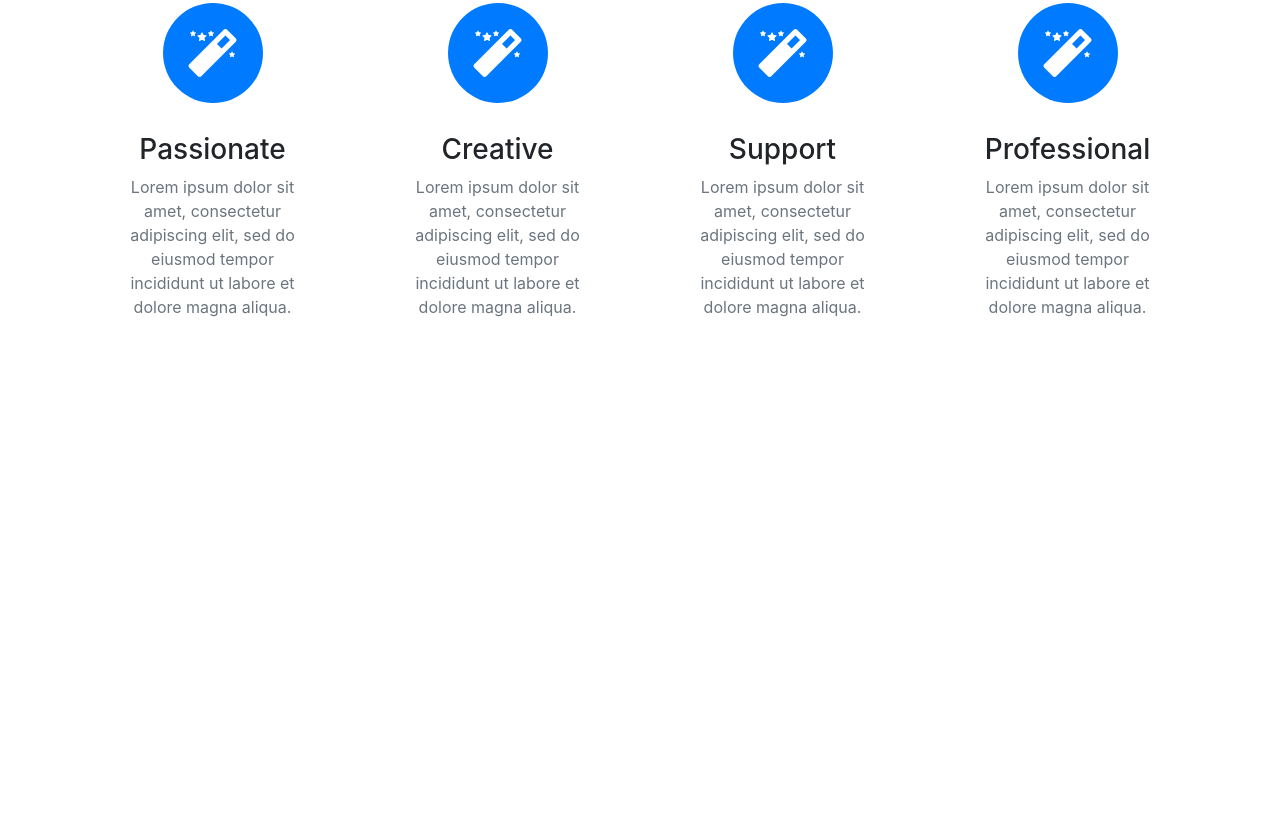
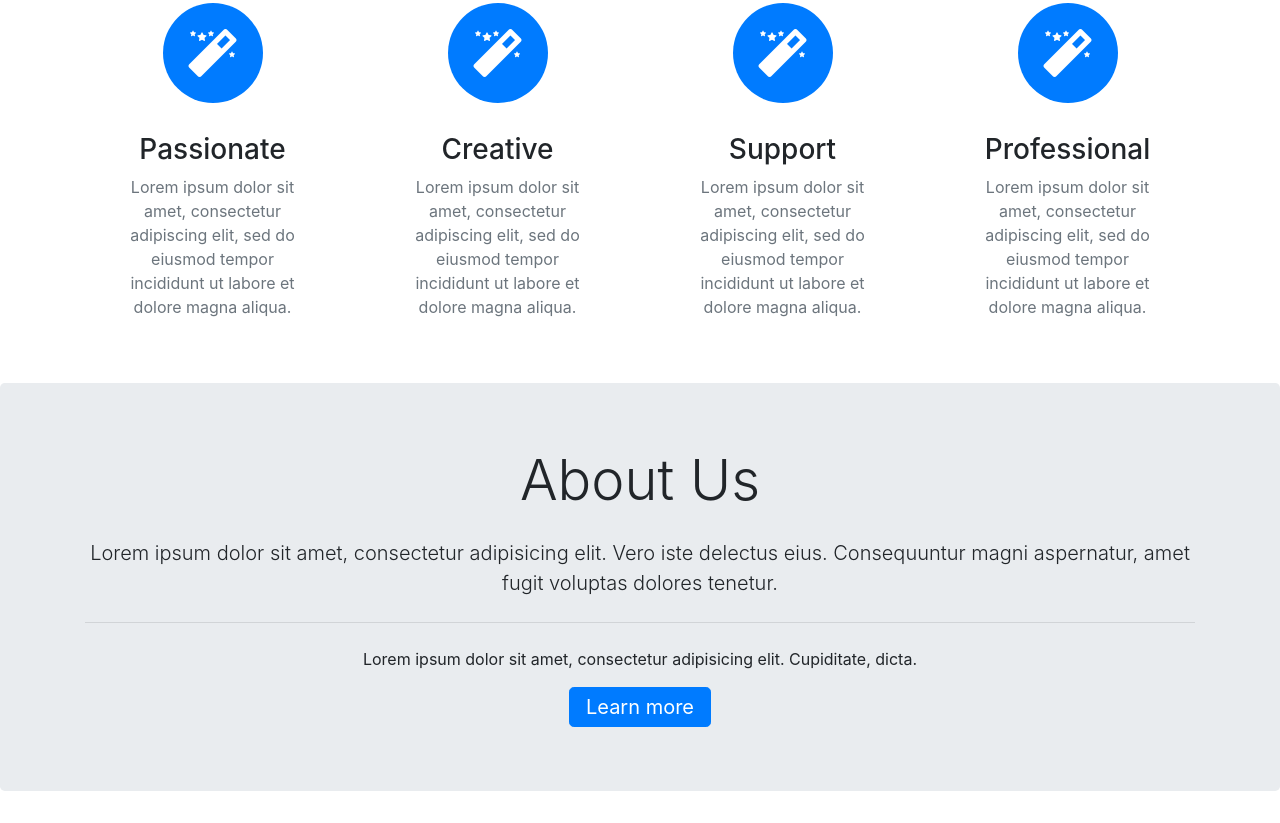
Before and after one commit to ericzprice/bootstrapproject, a plain HTML site: page index.html in a window 1280 px wide. Shown: the part 975-1798 px from the top of the page. Before the commit the page ends 1358 px from the top, so only its background shows below. Drawn offline with nearby package versions, Linux system fonts and the light colour scheme.

Commit message:
jumbotron

```diff
--- a/index.html
+++ b/index.html
@@ -127,6 +127,22 @@
 
 
             <!-- End features -->
+
+            <!-- about -->
+            <div class="jumbotron" id="about">
+               <div class="container text-center">
+                     <h1 class="display-4 mb-4">About Us</h1>
+                    <p class="lead">Lorem ipsum dolor sit amet, consectetur adipisicing elit. Vero iste delectus eius. Consequuntur magni aspernatur, amet fugit voluptas dolores tenetur.</p>
+                    <hr class="my-4">
+                    <p>Lorem ipsum dolor sit amet, consectetur adipisicing elit. Cupiditate, dicta.</p>
+                   <button type="button" class="btn btn-primary btn-lg px-3 py-1">Learn more</button>
+               </div>
+            </div>
+
+
+
+
+            <!-- end about -->
             <!-- Optional JavaScript -->
             <!-- jQuery first, then Popper.js, then Bootstrap JS -->
             <script src="https://code.jquery.com/jquery-3.3.1.slim.min.js" integrity="sha384-q8i/X+965DzO0rT7abK41JStQIAqVgRVzpbzo5smXKp4YfRvH+8abtTE1Pi6jizo" crossorigin="anonymous"></script>
```
